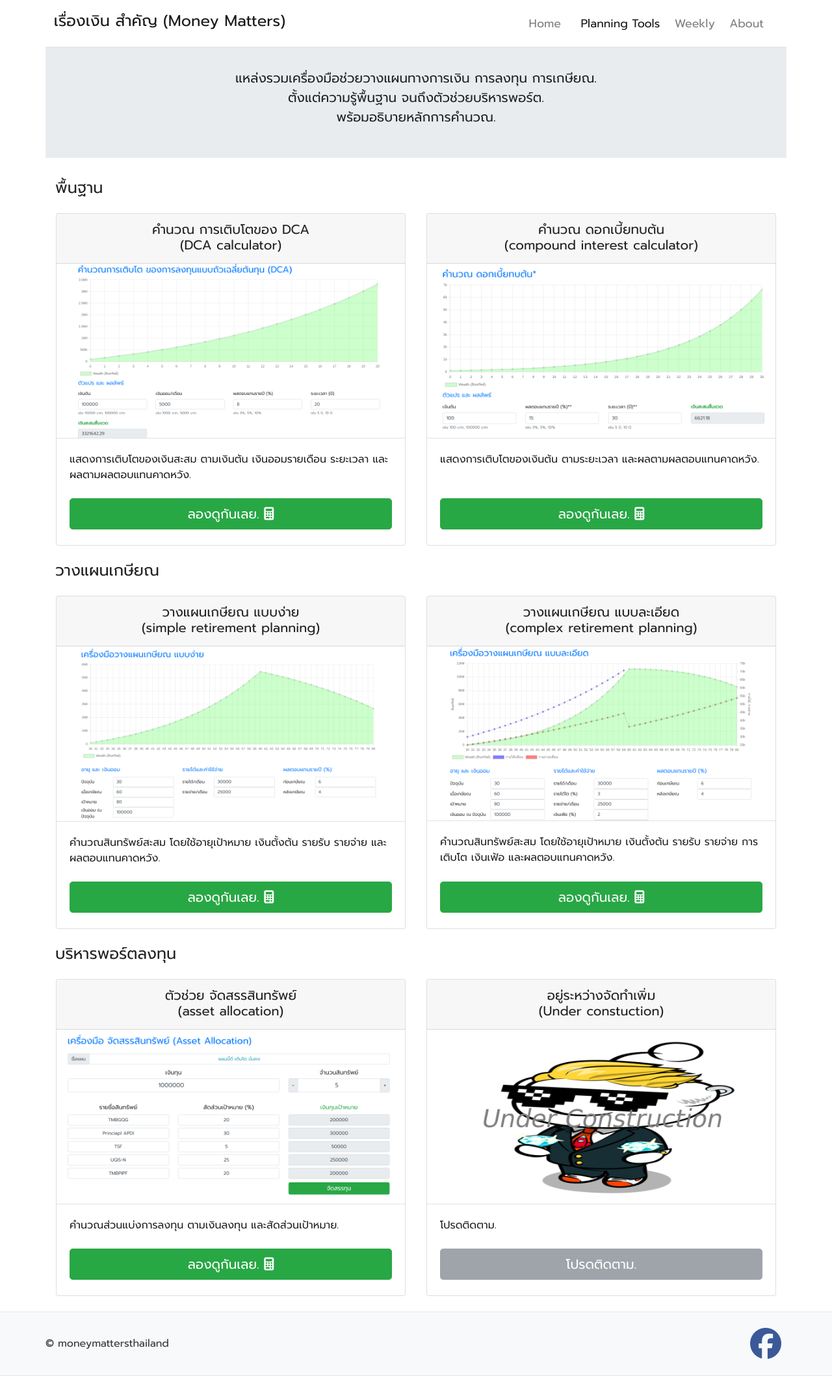
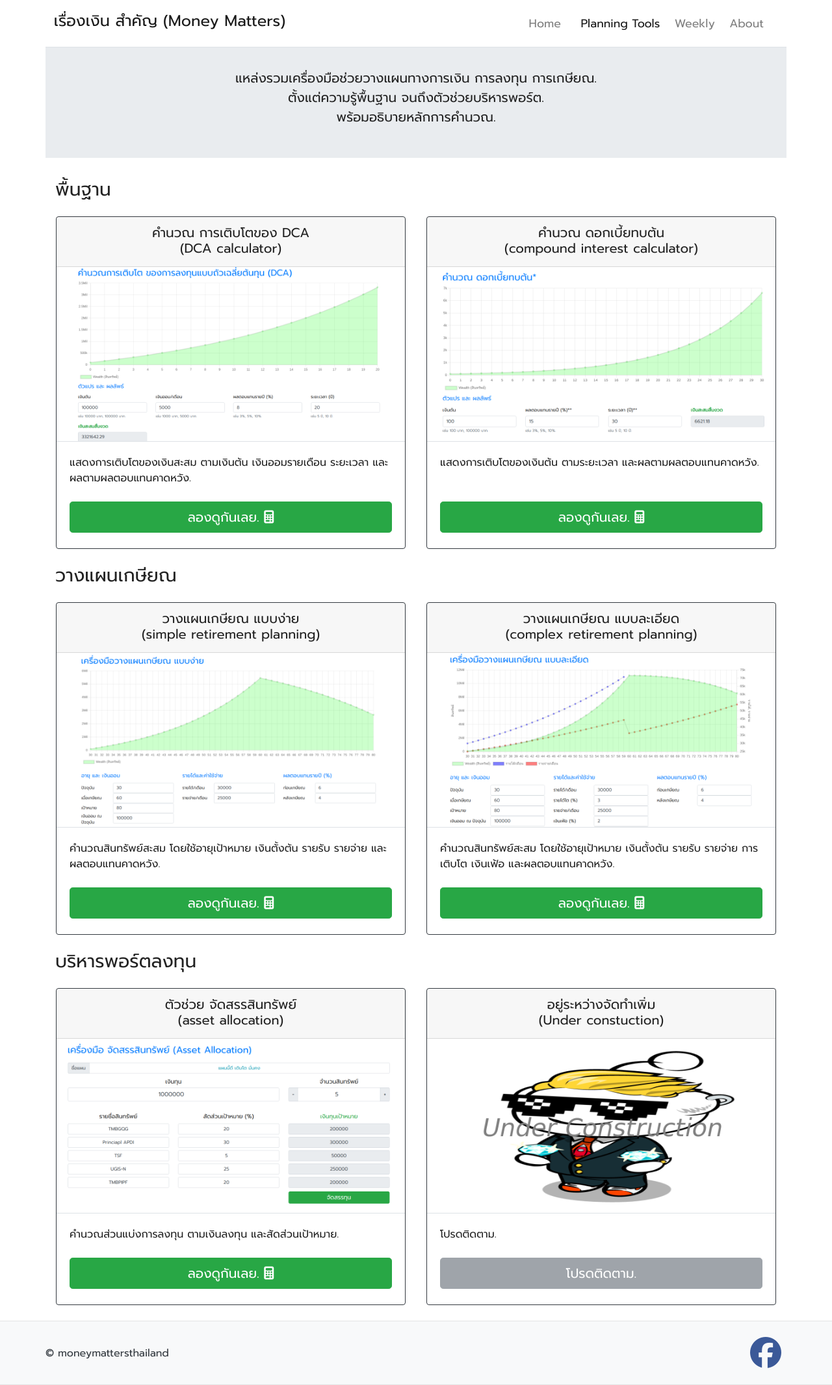
Before and after one commit to moneysart/moneysart.github.io, a Jekyll site: the page built from tools/index.html, in a window 1280 px wide. Shown: the whole page at 65% size. Built offline with Jekyll 4.4.1, drawn with Linux system fonts in a browser that asks for light colours; nearby versions of some CDN libraries.

Commit message:
update card display

```diff
--- a/index.html
+++ b/index.html
@@ -72,7 +72,7 @@ canonical_url: /
     <div class="row mb-2">
 
         <div class="col-md-6 col-xl-4">
-            <div class="card mb-4 box-shadow h-100 flex-column">
+            <div class="card mb-4 box-shadow h-100 flex-column border border-dark">
                 <div class="card-header text-center pb-2">
                     <h5>วางแผนเกษียณ แบบง่าย <br>(simple retirement planning)</h5>
                 </div>
@@ -93,7 +93,7 @@ canonical_url: /
 
 
         <div class="col-md-6 col-xl-4">
-            <div class="card mb-4 box-shadow h-100 flex-column">
+            <div class="card mb-4 box-shadow h-100 flex-column border border-dark">
                 <div class="card-header text-center pb-2">
                     <h5>คำนวณ การเติบโตของ DCA <br>(DCA calculator)</h5>
                 </div>
@@ -114,7 +114,7 @@ canonical_url: /
 
 
         <div class="col-md-6 col-xl-4">
-            <div class="card mb-4 box-shadow h-100 flex-column">
+            <div class="card mb-4 box-shadow h-100 flex-column border-dark">
                 <div class="card-header text-center pb-2">
                     <h5>ตัวช่วย จัดสรรสินทรัพย์ <br>(asset allocation)</h5>
                 </div>
--- a/tools/index.html
+++ b/tools/index.html
@@ -26,13 +26,13 @@ canonical_url: /tools/
 
     <!-- tool set -->
     <div class="text-left">
-        <h4 class="d-inline-block mb-2 text-black">พื้นฐาน</h4>
+        <h3 class="d-inline-block mb-2 text-black">พื้นฐาน</h3>
     </div>
 
     <div class="row mb-2">
         <!-- list -->
         <div class="col-md-6 col-xl-6">
-            <div class="card mb-4 box-shadow h-100 flex-column">
+            <div class="card mb-4 box-shadow h-100 flex-column border border-dark">
                 <div class="card-header text-center pb-2">
                     <h5>คำนวณ การเติบโตของ DCA <br>(DCA calculator)</h5>
                 </div>
@@ -51,7 +51,7 @@ canonical_url: /tools/
         </div>
 
         <div class="col-md-6 col-xl-6">
-            <div class="card mb-4 box-shadow h-100 flex-column">
+            <div class="card mb-4 box-shadow h-100 flex-column border border-dark">
                 <div class="card-header text-center pb-2">
                     <h5>คำนวณ ดอกเบี้ยทบต้น <br>(compound interest calculator)</h5>
                 </div>
@@ -74,13 +74,13 @@ canonical_url: /tools/
 
     <!-- tool set -->
     <div class="text-left">
-        <h4 class="d-inline-block mb-2 text-black">วางแผนเกษียณ</h4>
+        <h3 class="d-inline-block mb-2 text-black">วางแผนเกษียณ</h3>
     </div>
 
     <div class="row mb-2">
         <!-- list -->
         <div class="col-md-6 col-xl-6">
-            <div class="card mb-4 box-shadow h-100 flex-column">
+            <div class="card mb-4 box-shadow h-100 flex-column border border-dark">
                 <div class="card-header text-center pb-2">
                     <h5>วางแผนเกษียณ แบบง่าย <br>(simple retirement planning)</h5>
                 </div>
@@ -100,7 +100,7 @@ canonical_url: /tools/
         </div>
 
         <div class="col-md-6 col-xl-6">
-            <div class="card mb-4 box-shadow h-100 flex-column">
+            <div class="card mb-4 box-shadow h-100 flex-column border border-dark">
                 <div class="card-header text-center pb-2">
                     <h5>วางแผนเกษียณ แบบละเอียด <br>(complex retirement planning)</h5>
                 </div>
@@ -124,13 +124,13 @@ canonical_url: /tools/
 
     <!-- tool set -->
     <div class="text-left">
-        <h4 class="d-inline-block mb-2 text-blakc">บริหารพอร์ตลงทุน</h4>
+        <h3 class="d-inline-block mb-2 text-blakc">บริหารพอร์ตลงทุน</h3>
     </div>
 
     <div class="row mb-2">
         <!-- list -->
         <div class="col-md-6 col-xl-6">
-            <div class="card mb-4 box-shadow h-100 flex-column">
+            <div class="card mb-4 box-shadow h-100 flex-column border border-dark">
                 <div class="card-header text-center pb-2">
                     <h5>ตัวช่วย จัดสรรสินทรัพย์ <br>(asset allocation)</h5>
                 </div>
@@ -149,7 +149,7 @@ canonical_url: /tools/
         </div>
 
         <div class="col-md-6 col-xl-6">
-            <div class="card mb-4 box-shadow h-100 flex-column">
+            <div class="card mb-4 box-shadow h-100 flex-column border border-dark">
                 <div class="card-header text-center pb-2">
                     <h5>อยู่ระหว่างจัดทำเพิ่ม <br>(Under constuction)</h5>
                 </div>
```
